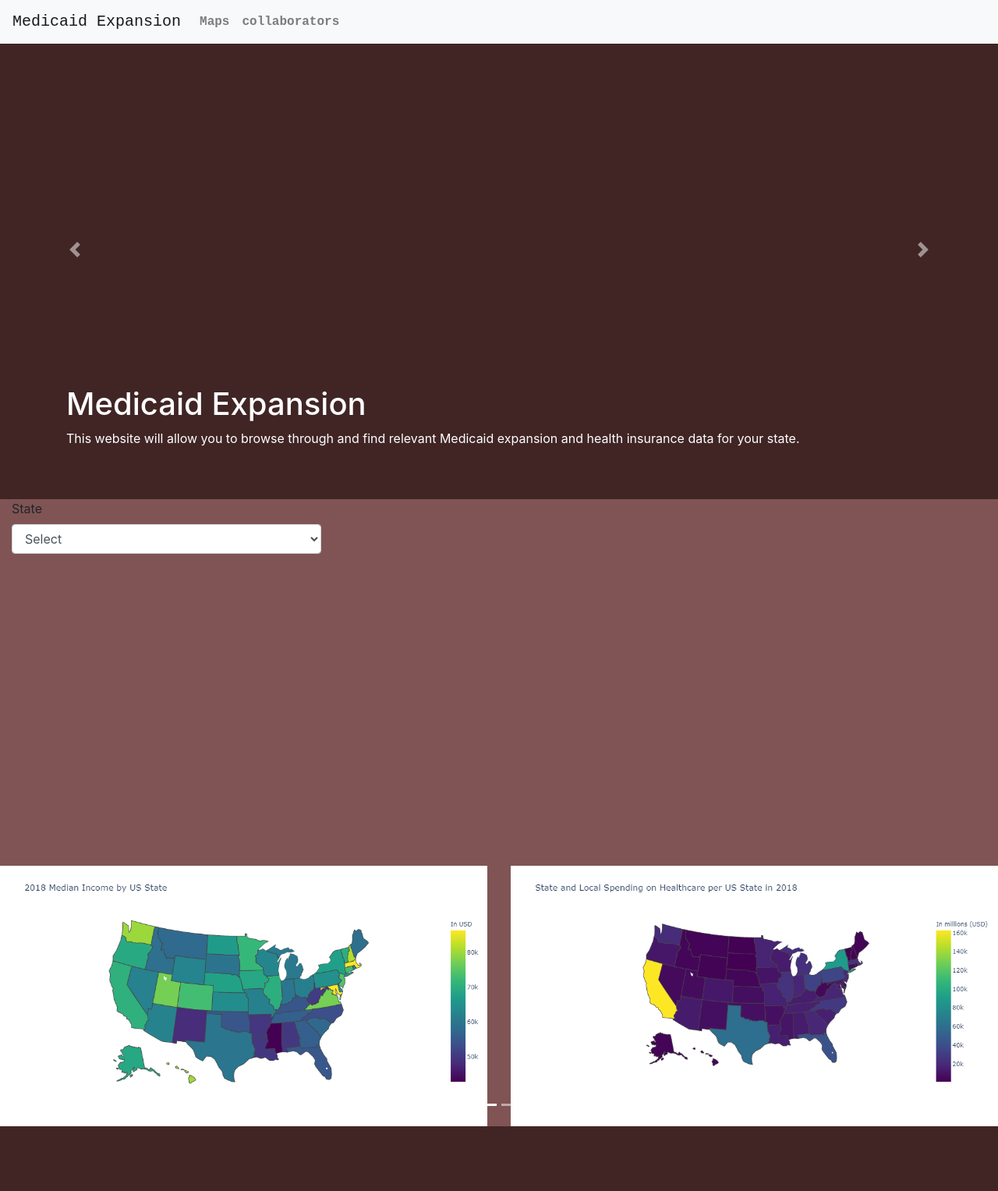
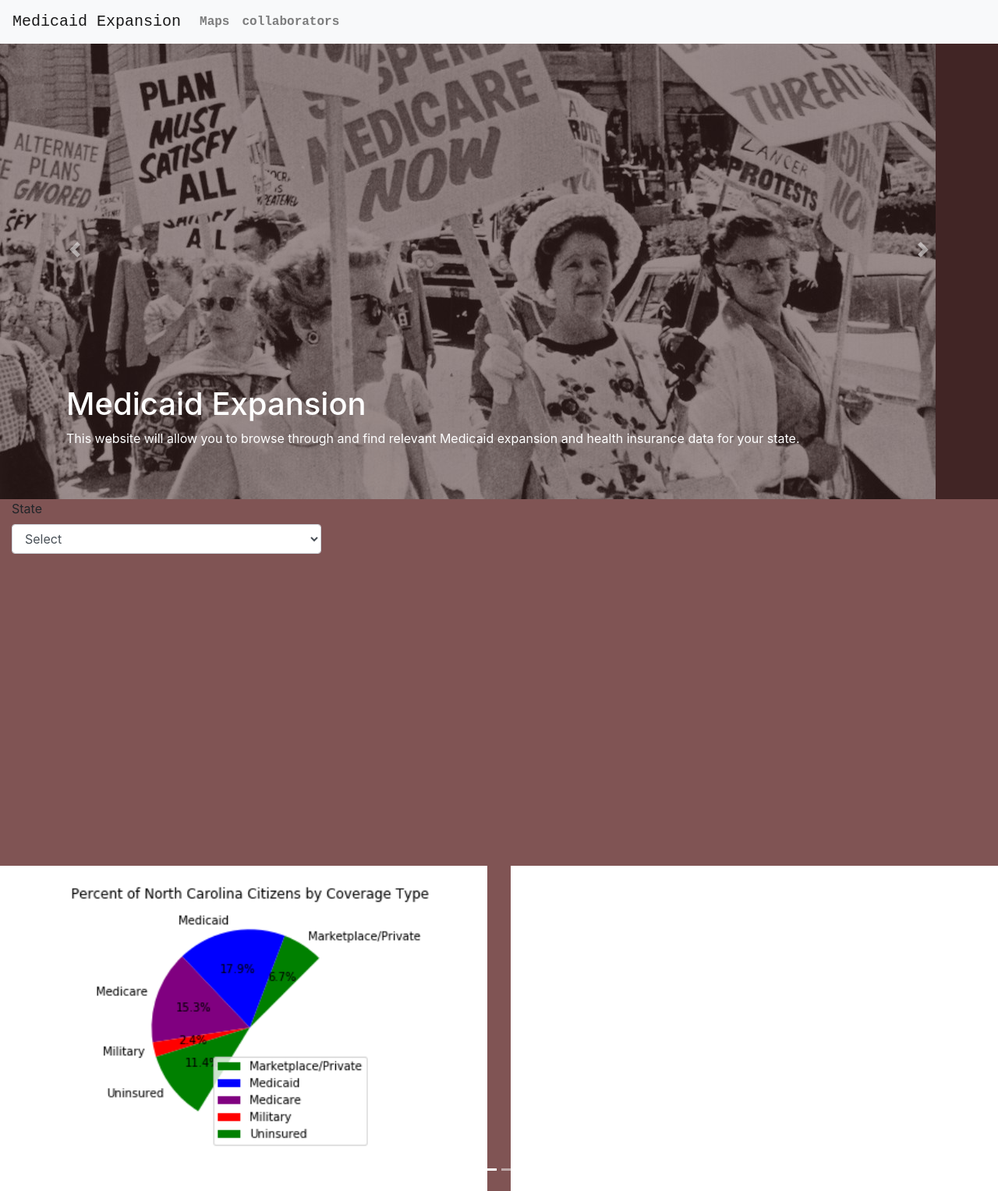
Before and after one commit to hannahlbridges/healthcare-access, a Flask app: page / in a window 1280 px wide. Shown: the whole page at 78% size. Before the commit the page ends 1444 px from the top, so only its background shows below. Run offline with Flask 2, Linux system fonts and the light colour scheme; parts of the project's set-up code (start-up, migrations or seed data) failed here and were passed over.

Commit message:
fixed img

```diff
--- a/templates/index.html
+++ b/templates/index.html
@@ -63,7 +63,7 @@
 
   <div class="carousel-inner">
     <div class="carousel-item active">
-        <div class="overlay-image"><img src="../static/images/medicare_bw.jpg" alt="First Slide"></div>
+        <div class="overlay-image"><img src="../static/images/medicaid.jpg" alt="First Slide"></div>
       <div class="container">
           <h1>Medicaid Expansion</h1>
           <p>This website will allow you to browse through and find relevant Medicaid expansion and health insurance data for your state.</p>
@@ -186,16 +186,18 @@
 		</select>
 	</div>
 </div>
+
+
 <div class="container">
   <ul id="tasks" class="list-group"></ul>
 </div>
       <div class="row" id=center>
           <div class="col-lg-6 col-md-6">
-              <img src="../static/images/income.png" width="100%" alt="income"></a>
+              <img src="../static/images/coverage_type.png" width="100%" alt="coverage_type"></a>
           </div>
 
           <div class="col-lg-6 col-md-6">
-              <img src="../static/images/healthcare_spending.png" width="100%" alt="healthcare_spending"></a>
+              <img src="../static/images/spending_uninsured.png" width="100%" alt="healthcare_spending"></a>
           </div>
     </div>
 </div>
```
Also changed, not shown: static/images/medicaid.jpg (added), static/images/medicare_bw.jpg (deleted).
